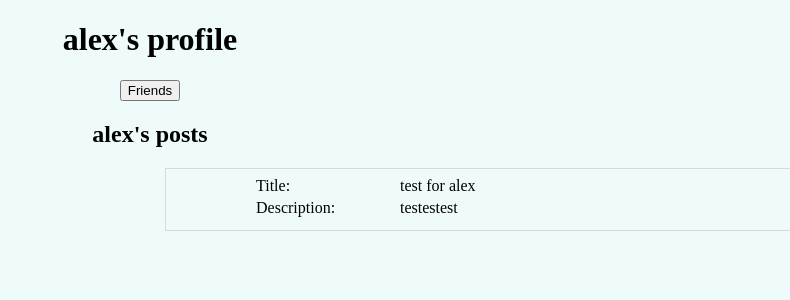
After one commit to alinomon/WebAppSocMedBlog, a Flask app: a page that uses app/templates/profile.html in a window 1280 px wide. The commit adds this page. Shown: the top 300 px of the page, without its empty margins (490-1280 px from the left). Run offline with Flask 2, Linux system fonts and the light colour scheme; data comes from the database, SQL or seed files in the repository; both versions use the stored data as it was after the commit.

Commit message:
finishe back end

```diff
--- a/app/forms.py
+++ b/app/forms.py
@@ -1,11 +1,6 @@
 from flask_wtf import Form
 from wtforms import IntegerField, TextField, DateTimeField, TextAreaField, StringField, PasswordField, BooleanField
 from wtforms.validators import DataRequired, InputRequired, Email, Length
-
-class TodoForm(Form):
-    text = TextField('text', validators=[DataRequired()])
-    date = DateTimeField('date', format='%m-%d-%y %H:%M', validators=[DataRequired()])
-    desc = TextAreaField('desc')
 
 class LogInForm(Form):
     username = StringField('username', validators=[DataRequired(), Length(min=4, max=15)])
--- a/app/models.py
+++ b/app/models.py
@@ -8,6 +8,7 @@ class Users(db.Model):
 
 class BlogPosts(db.Model):
     id = db.Column(db.Integer, primary_key=True)
+    owner = db.Column(db.String(200))
     title = db.Column(db.String(100))
     blogBody = db.Column(db.String(500))
     complete = db.Column(db.Boolean)
--- a/app/templates/friends.html
+++ b/app/templates/friends.html
@@ -49,7 +49,10 @@
                   </td>
                   <td width="90px" style="text-align:center;">
                    <a href="{{ url_for('delete', username=user.username2) }}"><button type="button">Delete</button></a>
-                </td>
+                  </td>
+                  <td width="90px" style="text-align:center;">
+                   <a href="{{ url_for('Profile', username=user.username2) }}"><button type="button">View Profile</button></a>
+                  </td>
                 </tr>
               </table>
             </fieldset>
--- a/app/templates/landing.html
+++ b/app/templates/landing.html
@@ -5,16 +5,14 @@
 </head>
 <body class = "body">
   <div style = "text-align: center;">
-    <h1>Landing</h1>
+    <h1>Blog</h1>
         <fieldset style="position:relative; left:645px; width: 600px; border:thin solid #DADADA;" >
           <table border="0" align="center" style="text-align:left;">
             <tr>
               <td width="140px">
                   <a href="{{ url_for('LogIn') }}"><button type="button">Login</button></a>
               </td>
-              <td width="80px" style="text-align:center;">
-                  <input style="width:60px;" type="submit" value = "Log in">
-              </td>
+            </tr>
             <tr>
               <td>
                   <a href="{{ url_for('Register') }}"><button type="button">Register</button></a>
--- /dev/null
+++ b/app/templates/profile.html
@@ -0,0 +1,43 @@
+<!DOCTYPE html>
+<head>
+  <title>Home</title>
+  <link rel="stylesheet" href="{{ url_for('static', filename='css/todo.css')}}">
+</head>
+<body class = "body">
+  <div style = "text-align: center;">
+    <div>
+      <h1>{{ username }}'s profile</h1>
+      <a href="{{ url_for('Friends') }}"><button type="button">Friends</button></a>
+    </div>
+
+    <div style = "text-align: center;">
+        <h2>{{ username }}'s posts</h2>
+        <ul>
+          {% for userposts in posts %}
+          <fieldset style="position:relative; left:605px; width: 600px; border:thin solid #DADADA;" >
+            <table border="0" align="center" style="text-align:left;">
+              <tr>
+                <td width="140px">
+                    Title:
+                </td>
+                <td width="300px">
+                    {{ userposts.title }}
+                </td>
+              </tr>
+              <tr>
+                <td valign="top">
+                  Description:
+                </td>
+                <td colspan="2" >
+                   {{ userposts.blogBody}}
+                </td>
+              </tr>
+            </table>
+          </fieldset>
+          <br>
+          {% endfor %}
+        </ul>
+        <br>
+      </div>
+</body>
+</html>
--- a/app/views.py
+++ b/app/views.py
@@ -12,9 +12,10 @@ def Landing():
 @app.route('/home', methods=['POST', 'GET'])
 def Home():
     form = BlogPostForm()
-    posts = models.BlogPosts.query.filter_by(complete=False).all()
+    user = session['username']
+    posts = UserPosts(user)
     if request.method=="POST" and form.validate_on_submit():
-        blog = models.BlogPosts(title=form.title.data, blogBody=form.blogBody.data, complete=False)
+        blog = models.BlogPosts(owner=user, title=form.title.data, blogBody=form.blogBody.data, complete=False)
         db.session.add(blog)
         db.session.commit()
         return redirect(url_for('Home'))
@@ -48,8 +49,17 @@ def Register():
 def Friends():
     users = models.Users.query.all()
     friends = CurrentFriends()
+    usersFinal = []
+    for user in users:
+        foundUser = False
+        if user.username != session['username']:
+            for friend in friends:
+                if user.username == friend.username2:
+                    foundUser = True
+            if foundUser == False:
+                usersFinal.append(user)
     logging.debug("Friends")
-    return render_template('friends.html', users=users, friends = friends)
+    return render_template('friends.html', users=usersFinal, friends = friends)
 
 @app.route('/addfriend/<username>', methods=['POST', 'GET'])
 def AddFriend(username):
@@ -57,19 +67,25 @@ def AddFriend(username):
     users = models.Users.query.all()
     db.session.add(result)
     db.session.commit()
+    friends = CurrentFriends()
+    usersFinal = []
+    for user in users:
+        foundUser = False
+        if user.username != session['username']:
+            for friend in friends:
+                if user.username == friend.username2:
+                    foundUser = True
+            if foundUser == False:
+                usersFinal.append(user)
     logging.debug("Friends")
-    friends = CurrentFriends()
-    return render_template('friends.html', users=users, friends = friends)
+    return render_template('friends.html', users=usersFinal, friends = friends)
 
 def CurrentFriends():
     friends = models.Friends.query.all()
     friendList = []
     for friend in friends:
-        if not friendList:
+        if friend.username2 != session['username'] and friend not in friendList:
             friendList.append(friend)
-        if friend.username1 == session['username'] and friend not in friendList:
-            friendList.append(friend)
-    print(friendList)
     logging.debug("Friends")
     return friendList
 
@@ -77,6 +93,27 @@ def CurrentFriends():
 def delete(username):
     friend = models.Friends.query.filter_by(username2 = username).first()
     db.session.delete(friend)
+    friendList = CurrentFriends()
     db.session.commit()
+    users = models.Users.query.all()
+    usersFinal = []
+    for user in users:
+        foundUser = False
+        if user.username != session['username']:
+            for friend in friendList:
+                if user.username == friend.username2:
+                    foundUser = True
+            if foundUser == False:
+                usersFinal.append(user)
+    return render_template('friends.html', users=usersFinal, friends=friendList)
 
-    return render_template('friends.html')
+def UserPosts(username):
+    posts = models.BlogPosts.query.filter_by(owner = username)
+    print(posts)
+
+    return posts
+
+@app.route('/profile/<username>', methods=['GET'])
+def Profile(username):
+    posts = UserPosts(username)
+    return render_template('profile.html', posts=posts, username=username)
```
Also changed, not shown: migrations/versions/0b3e3bcec0d8_added_userposts.py (added, +34 -0 lines), migrations/versions/e2f0b5db1513_removed_userposts.py (added, +36 -0 lines), app.db, 1 other file.
